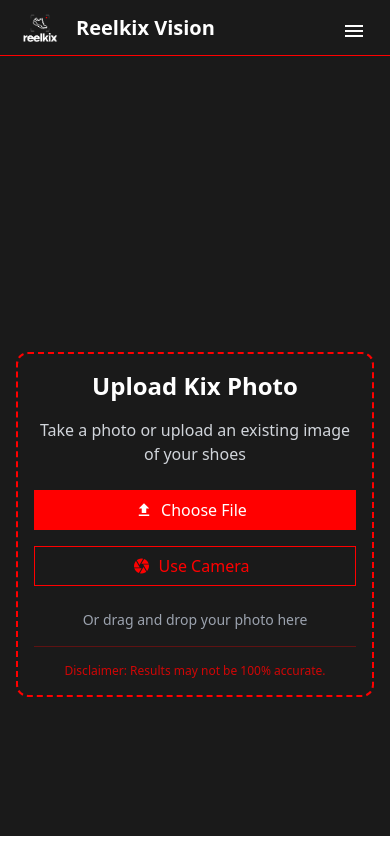
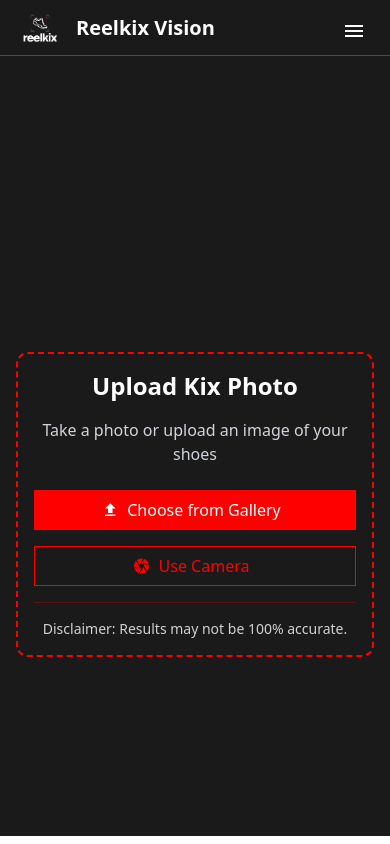
Before and after one commit to domidomdomz/reelkix-vision-web-ng-tw-mat, an Angular app: page /upload in a window 390 px wide. Built offline with nearby package versions, Linux system fonts and the light colour scheme.

Commit message:
Upload component UI enhancements

```diff
--- a/src/app/features/upload/upload.component.html
+++ b/src/app/features/upload/upload.component.html
@@ -23,14 +23,14 @@
          [class.border-solid]="isDragging || isCameraActive">
       <div class="text-center">
         <h2 class="text-2xl font-bold mb-4 text-white">Upload Kix Photo</h2>
-        <p class="text-gray-300 mb-6">Take a photo or upload an existing image of your shoes</p>
+        <p class="text-gray-300 mb-6">Take a photo or upload an image of your shoes</p>
 
         <div class="flex flex-col space-y-4">
           <!-- File Upload Button -->
           <input type="file" hidden #fileInput (change)="handleFileInput($event)" accept="image/*">
-          <button mat-raised-button color="warn" (click)="fileInput.click()">
+          <button mat-raised-button color="warn" (click)="fileInput.click()" *ngIf="!isCameraActive">
             <mat-icon>upload</mat-icon>
-            Choose File
+            Choose from Gallery
           </button>
 
           <!-- Camera Toggle Button -->
@@ -43,6 +43,7 @@
           <button *ngIf="isCameraActive"
                   mat-raised-button
                   color="warn"
+                  class="capture-btn text-xl px-6 py-4 gap-3 hover:scale-105 transition-transform hover:shadow-lg"
                   (click)="capturePhoto()">
             <mat-icon>camera</mat-icon>
             Capture Photo
@@ -58,14 +59,14 @@
           </button>
         </div>
 
-        <!-- Drag & Drop Hint -->
-        <p class="text-gray-400 mt-6 text-sm" *ngIf="!isCameraActive">
+        <!-- Hide on mobile (< 1024px), show on desktop (1024px+) -->
+        <p class="text-gray-400 mt-6 text-sm hidden lg:block" *ngIf="!isCameraActive">
           Or drag and drop your photo here
         </p>
 
         <!-- Disclaimer at Bottom -->
         <div class="mt-4 pt-4 border-t border-reelkix-red/30">
-          <p class="text-reelkix-red/80 text-xs text-center">
+          <p class="text-reelkix-white/80 text-sm text-center">
             Disclaimer: Results may not be 100% accurate.
           </p>
         </div>
--- a/src/styles.scss
+++ b/src/styles.scss
@@ -168,3 +168,13 @@
     }
   }
 }
+
+.capture-btn {
+  min-width: 200px;
+  min-height: 56px;
+  border: 2px solid theme('colors.reelkix-red') !important;
+
+  &:active {
+    transform: scale(0.98);
+  }
+}
```
